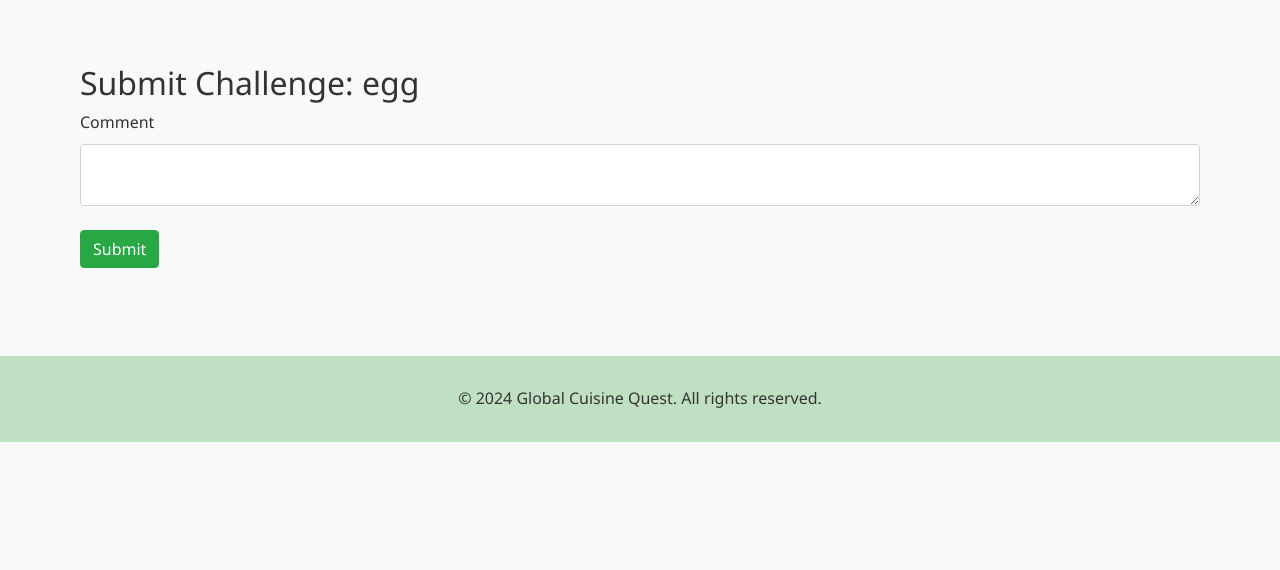
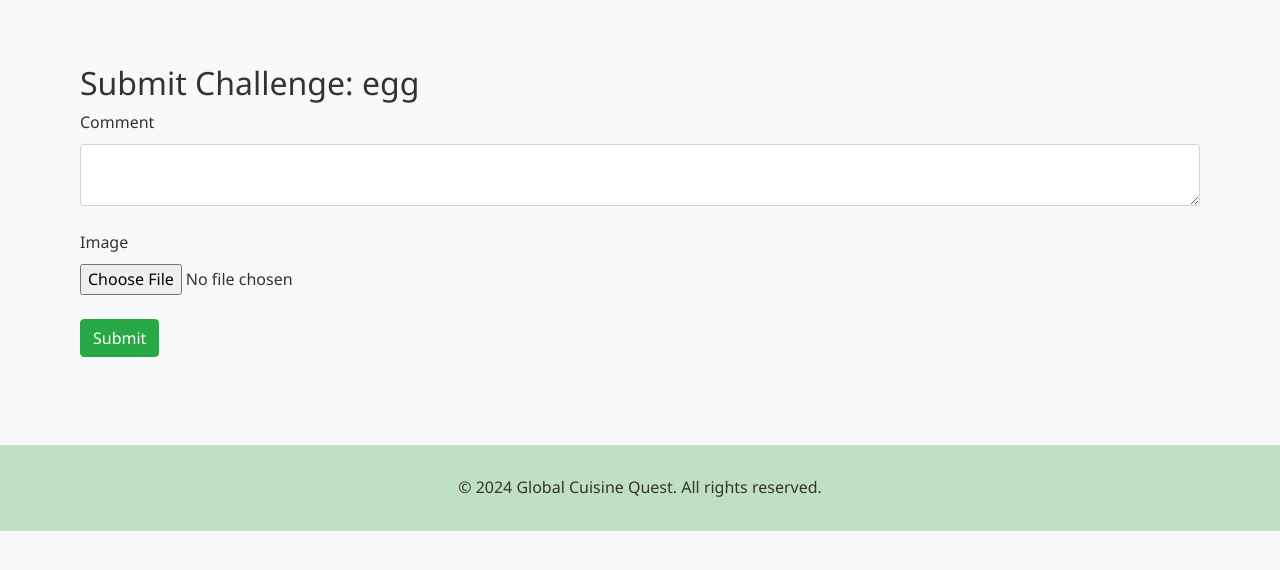
Before and after one commit to aceiicle/Global-Cuisine-Quest, a Flask app: page /challenge/4/submit in a window 1280 px wide. Shown: the part 58-628 px from the top of the page. Run offline with Flask 3, Linux system fonts and the light colour scheme; a user stored in the database is signed in; some libraries are stand-ins or nearby versions.

Commit message:
submissions now have images attached

```diff
--- a/globalcuisine/forms.py
+++ b/globalcuisine/forms.py
@@ -81,6 +81,7 @@ class CreateChallengeForm(FlaskForm):
 
 class SubmissionForm(FlaskForm):
     comment = TextAreaField('Comment', validators=[DataRequired()])
+    image = FileField('Image', validators=[FileAllowed(['jpg', 'png', 'jpeg'], 'Images only!')])
     submit = SubmitField('Submit')
 
 # Add JavaScript to toggle the visibility of the textarea based on the boolean field's value
--- a/globalcuisine/main.py
+++ b/globalcuisine/main.py
@@ -160,7 +160,14 @@ def submit_challenge(challenge_id):
 
     form = SubmissionForm()
     if form.validate_on_submit():
-        submission = Submission(comment=form.comment.data, user_id=current_user.id, challenge_id=challenge_id)
+        image_file = form.image.data
+        filename = None
+        if image_file:
+            filename = secure_filename(image_file.filename)
+            image_path = os.path.join(current_app.config['UPLOAD_FOLDER'], filename)
+            image_file.save(image_path)
+
+        submission = Submission(comment=form.comment.data, user_id=current_user.id, challenge_id=challenge_id, image_filename=filename)
         db.session.add(submission)
 
         # Remove from active challenges
--- a/globalcuisine/models.py
+++ b/globalcuisine/models.py
@@ -50,9 +50,11 @@ class Challenge(db.Model):
 class Submission(db.Model):
     id = db.Column(db.Integer, primary_key=True)
     comment = db.Column(db.Text)
+    image_filename = db.Column(db.String(255))
     created_at = db.Column(db.DateTime, nullable=False, default=datetime.utcnow)
     user_id = db.Column(db.Integer, db.ForeignKey('user.id'), nullable=False)
     challenge_id = db.Column(db.Integer, db.ForeignKey('challenge.id'), nullable=False)
+
 
 class ActiveChallenge(db.Model):
     id = db.Column(db.Integer, primary_key=True)
--- a/globalcuisine/templates/submit_challenge.html
+++ b/globalcuisine/templates/submit_challenge.html
@@ -3,11 +3,15 @@
 {% block content %}
 <div class="container mt-4">
     <h2>Submit Challenge: {{ challenge.title }}</h2>
-    <form method="POST" action="{{ url_for('main.submit_challenge', challenge_id=challenge.id) }}">
+    <form method="POST" action="{{ url_for('main.submit_challenge', challenge_id=challenge.id) }}" enctype="multipart/form-data">
         {{ form.hidden_tag() }}
         <div class="form-group">
             {{ form.comment.label(class="form-label") }}
             {{ form.comment(class="form-control") }}
+        </div>
+        <div class="form-group">
+            {{ form.image.label(class="form-label") }}
+            {{ form.image(class="form-control-file") }}
         </div>
         <div class="form-group">
             {{ form.submit(class="btn btn-success") }}
```
Also changed, not shown: globalcuisine/templates/challenge_detail.html (+7 -0 lines), migrations/versions/4b39e6c5138d_added_images_to_challenge_submissions.py (added, +32 -0 lines), globalcuisine/static/images/IMG_3229.jpg (added), globalcuisine/static/images/Screenshot_11.png (added), globalcuisine/static/images/Screenshot_7.png.png (added).
